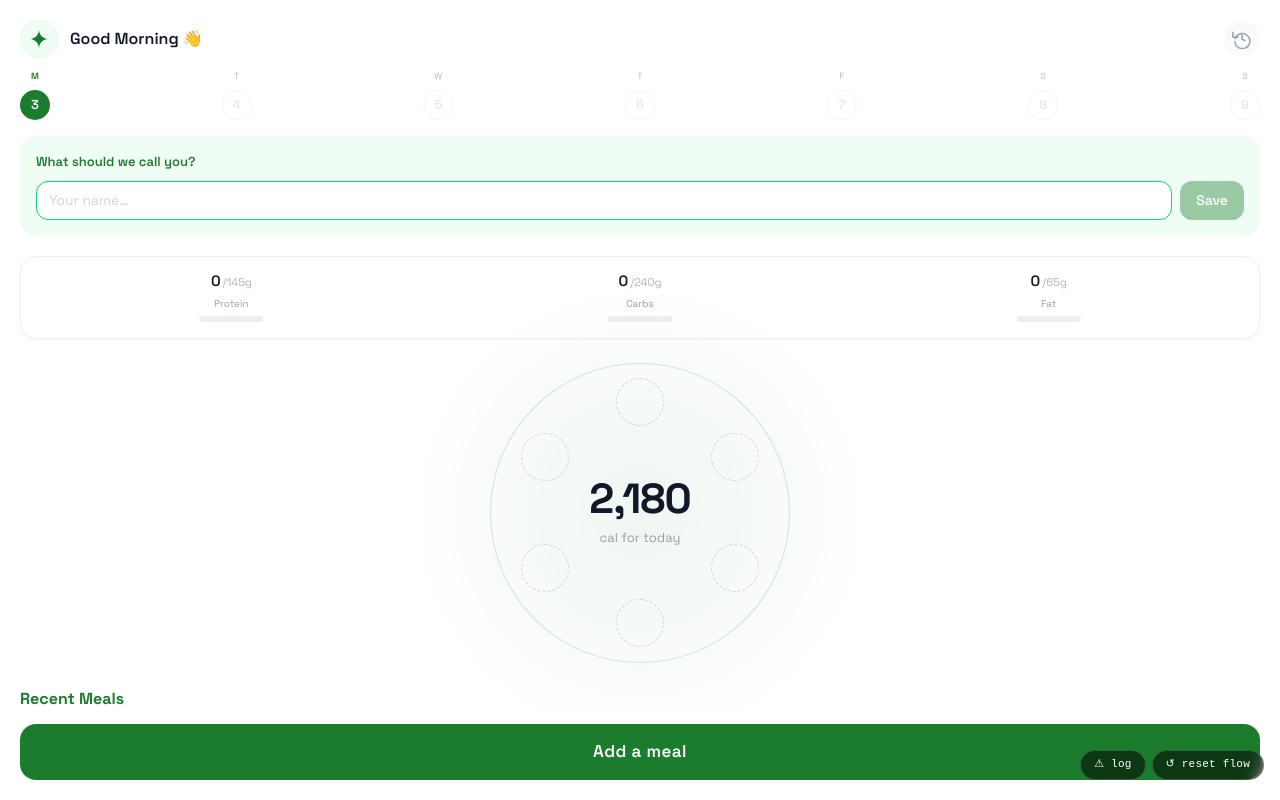
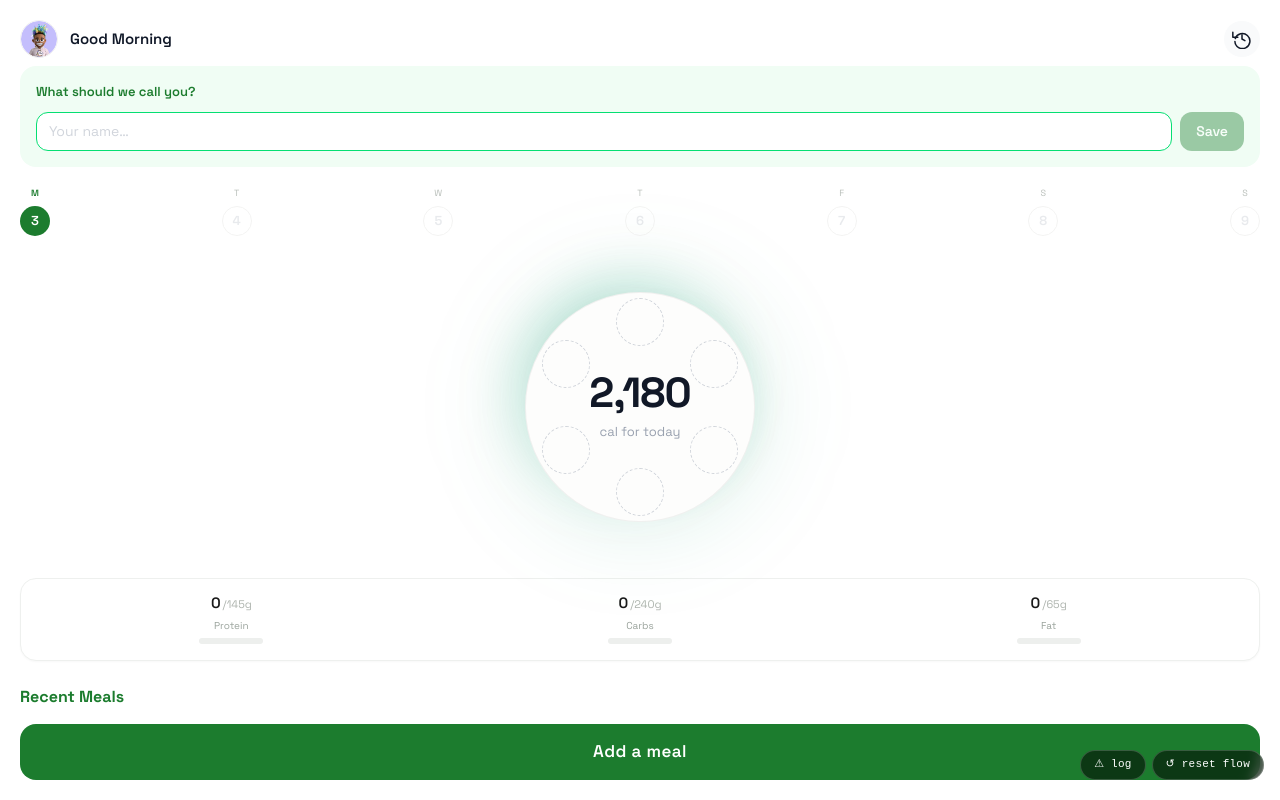
Before and after one commit to shubhamdhillon/disc, a React (Vite) app: page /today in a window 1280 px wide. Built offline with nearby package versions, Linux system fonts and the light colour scheme; a web font is replaced by a local one.

Commit message:
feat: final-version for thali's animation with small refinements

```diff
--- a/src/pages/Today.tsx
+++ b/src/pages/Today.tsx
@@ -166,23 +166,23 @@ function zoneDisplay(zone: DayZone, consumed: number, target: number): ZoneDispl
       return {
         number: remaining,
         sublabel: `left of ${target.toLocaleString()}`,
-        copy: 'Right on target. Good day.',
+        copy: 'Right on target. Good day',
         numberColor: '#111827',
         showCalUnit: true,
       }
     case 'over':
       return {
         number: overage,
-        sublabel: 'over today',
-        copy: `${overage} over today. Reset at midnight.`,
+        sublabel: 'Over today',
+        copy: `${overage} Over today.`,
         numberColor: accent,
         showCalUnit: true,
       }
     case 'under':
       return {
         number: deficit,
-        sublabel: 'under target',
-        copy: `You're ${deficit} under — eat something.`,
+        sublabel: 'Under target',
+        copy: `You're ${deficit} under, eat something`,
         numberColor: accent,
         showCalUnit: true,
       }
@@ -277,20 +277,20 @@ function CountUp({ target, duration, reduced, locale = false, className, style }
 // ─── Icons ────────────────────────────────────────────────────────────────────
 function AvatarIcon() {
   return (
-    <div className="flex h-[38px] w-[38px] items-center justify-center rounded-full border border-green-100 bg-green-50">
-      <svg width="20" height="20" viewBox="0 0 100 100" aria-hidden="true">
-        <path
-          d="M50 5 C47 32 32 47 5 50 C32 53 47 68 50 95 C53 68 68 53 95 50 C68 47 53 32 50 5Z"
-          fill={BRAND_GREEN}
+    <img
+      src="/avatar.png"
+      alt=""
+      width={38}
+      height={38}
+      className="h-[38px] w-[38px] flex-shrink-0 rounded-full object-cover"
+      style={{ border: '1px solid rgba(0,0,0,0.06)' }}
     />
-      </svg>
-    </div>
   )
 }
 
 function HistoryIcon() {
   return (
-    <svg width="20" height="20" viewBox="0 0 24 24" fill="none" stroke="#9ca3af" strokeWidth="1.8" strokeLinecap="round" strokeLinejoin="round" aria-hidden="true">
+    <svg width="20" height="20" viewBox="0 0 24 24" fill="none" stroke="#111827" strokeWidth="1.8" strokeLinecap="round" strokeLinejoin="round" aria-hidden="true">
       <polyline points="1 4 1 10 7 10" />
       <path d="M3.51 15a9 9 0 1 0 .49-3.51" />
       <polyline points="12 7 12 12 15.5 14" />
@@ -457,6 +457,26 @@ const TIER_KATORI: Record<MealTier, { fill: string; ring: string; number: string
   red:   { fill: '#FADCDC', ring: '#D96A6A', number: '#C45A5A' },
 }
 
+const VERDICT_GLOW = {
+  good: { core: '#059669', mid: '#065F46', rgb: '5,150,105',  particle: 'rgba(5,95,60,0.5)' },
+  warn: { core: '#D97706', mid: '#92400E', rgb: '217,119,6',   particle: 'rgba(146,64,14,0.5)' },
+  bad:  { core: '#E11D48', mid: '#9F1239', rgb: '225,29,72',   particle: 'rgba(159,18,57,0.5)' },
+} as const
+
+/** Tiny rim particles — staggered loops for nebula depth. */
+const NEBULA_PARTICLES = [
+  { top: '8%',  left: '42%', size: 2, dx: ['0%', '3%', '-2%', '0%'], dy: ['0%', '-8%', '-14%', '-18%'], dur: 14, delay: 0 },
+  { top: '14%', left: '72%', size: 3, dx: ['0%', '-4%', '2%', '0%'],  dy: ['0%', '-6%', '-12%', '-16%'], dur: 11, delay: 1.2 },
+  { top: '28%', left: '88%', size: 2, dx: ['0%', '-5%', '-2%', '0%'], dy: ['0%', '-4%', '-10%', '-14%'], dur: 16, delay: 0.4 },
+  { top: '55%', left: '92%', size: 2, dx: ['0%', '-3%', '1%', '0%'],  dy: ['0%', '-7%', '-11%', '-15%'], dur: 9,  delay: 2.1 },
+  { top: '78%', left: '78%', size: 3, dx: ['0%', '4%', '-1%', '0%'],  dy: ['0%', '-5%', '-9%',  '-13%'], dur: 13, delay: 0.8 },
+  { top: '88%', left: '48%', size: 2, dx: ['0%', '-2%', '3%', '0%'],  dy: ['0%', '-6%', '-12%', '-17%'], dur: 15, delay: 1.6 },
+  { top: '82%', left: '18%', size: 2, dx: ['0%', '5%', '2%', '0%'],   dy: ['0%', '-4%', '-10%', '-14%'], dur: 10, delay: 0.2 },
+  { top: '58%', left: '6%',  size: 3, dx: ['0%', '4%', '-1%', '0%'],  dy: ['0%', '-8%', '-13%', '-16%'], dur: 12, delay: 2.4 },
+  { top: '32%', left: '10%', size: 2, dx: ['0%', '3%', '-3%', '0%'],  dy: ['0%', '-5%', '-11%', '-15%'], dur: 8,  delay: 1.0 },
+  { top: '12%', left: '22%', size: 2, dx: ['0%', '2%', '-4%', '0%'],  dy: ['0%', '-7%', '-12%', '-18%'], dur: 14, delay: 1.8 },
+] as const
+
 function Thali({
   zone, display, meals, newlyFilledIdx, reduced,
 }: {
@@ -479,55 +499,166 @@ function Thali({
   const visual    = ZONE_VISUAL[zone]
   const showCal   = sizePx >= 34
 
-  const colorT = reduced
-    ? { duration: 0 }
-    : { duration: 0.4, ease: 'easeOut' as const }
+  // Day verdict — meal quality + calorie zone → glow color
+  const redCount = chronoMeals.filter(m => mealTier(m) === 'red').length
+  const isOver   = zone === 'over'
+  const verdict: 'good' | 'warn' | 'bad' =
+    (redCount >= 2 || isOver)                 ? 'bad'
+    : (redCount === 1 || zone === 'closing')  ? 'warn'
+    : 'good'
+  const g = VERDICT_GLOW[verdict]
+
+  // Copy reflects quality+calories verdict — not calories alone
+  const VERDICT_COPY = {
+    bad:  "Rough day, too much junk crept in",
+    warn: 'Decent, but watch the junk creeping in',
+  } as const
+  const VERDICT_COPY_COLOR = {
+    bad:  '#E11D48',
+    warn: '#D97706',
+    good: visual.accent,
+  } as const
+  const copyLine =
+    verdict === 'bad'  ? VERDICT_COPY.bad
+    : verdict === 'warn' ? VERDICT_COPY.warn
+    : display.copy   // good — keep celebratory / zone-positive line (or null)
+  const copyColor = VERDICT_COPY_COLOR[verdict]
 
   const emptyBorder = '1.5px dashed #D1D5DB'
-  const plateBg = `radial-gradient(circle, rgba(${visual.glowRgb},0.07) 0%, rgba(${visual.glowRgb},0.03) 65%, transparent 100%)`
-  const plateShadow = `0 0 72px 28px rgba(${visual.glowRgb},${visual.glowStrength})`
-
-  const showPulse = !reduced && visual.pulse
-  const showFullGlow = !reduced && visual.glowFull
 
   return (
-    <div className="flex flex-col items-center">
+    <div className="flex flex-col items-center py-8">
+      <div className="relative aspect-square w-full max-w-[230px]">
+        {/* Nebula layers — all behind opaque plate */}
         <motion.div
-        className="relative flex aspect-square w-full max-w-[300px] items-center justify-center rounded-full"
+          key={`nebula-1-${verdict}`}
+          aria-hidden="true"
+          className="pointer-events-none absolute rounded-full"
           style={{
-          borderWidth: 1.5,
-          borderStyle: 'solid',
-          // Gradient snaps with the zone; border + glow ease below
-          background: plateBg,
+            inset: '-16%',
+            zIndex: 0,
+            filter: 'blur(40px)',
+            background: `radial-gradient(circle at 50% 50%, rgba(${g.rgb},0.30) 0%, transparent 68%)`,
           }}
-        initial={false}
+          animate={
+            reduced
+              ? { x: 0, y: 0, scale: 1 }
+              : {
+                  x: ['-4%', '5%', '-4%'],
+                  y: ['4%', '-5%', '4%'],
+                  scale: [1, 1.08, 1],
+                }
+          }
+          transition={
+            reduced
+              ? { duration: 0 }
+              : {
+                  x:     { duration: 26, repeat: Infinity, ease: 'easeInOut' },
+                  y:     { duration: 21, repeat: Infinity, ease: 'easeInOut' },
+                  scale: { duration: 17, repeat: Infinity, ease: 'easeInOut' },
+                }
+          }
+        />
+        <motion.div
+          key={`nebula-2-${verdict}`}
+          aria-hidden="true"
+          className="pointer-events-none absolute rounded-full"
+          style={{
+            inset: '-10%',
+            zIndex: 0,
+            filter: 'blur(28px)',
+            background: `radial-gradient(circle at 42% 38%, rgba(${g.rgb},0.42) 0%, transparent 60%)`,
+          }}
+          animate={
+            reduced
+              ? { x: 0, y: 0, scale: 1 }
+              : {
+                  x: ['6%', '-5%', '6%'],
+                  y: ['-5%', '6%', '-5%'],
+                  scale: [1, 0.94, 1],
+                }
+          }
+          transition={
+            reduced
+              ? { duration: 0 }
+              : {
+                  x:     { duration: 19, repeat: Infinity, ease: 'easeInOut' },
+                  y:     { duration: 24, repeat: Infinity, ease: 'easeInOut' },
+                  scale: { duration: 14, repeat: Infinity, ease: 'easeInOut' },
+                }
+          }
+        />
+        <motion.div
+          key={`nebula-3-${verdict}`}
+          aria-hidden="true"
+          className="pointer-events-none absolute rounded-full"
+          style={{
+            inset: '-4%',
+            zIndex: 0,
+            filter: 'blur(18px)',
+            background: `radial-gradient(circle at 58% 55%, rgba(${g.rgb},0.34) 0%, transparent 52%)`,
+          }}
+          animate={
+            reduced
+              ? { x: 0, y: 0, opacity: 0.8 }
+              : {
+                  x: ['-6%', '4%', '-6%'],
+                  y: ['5%', '-6%', '5%'],
+                  opacity: [0.6, 1, 0.6],
+                }
+          }
+          transition={
+            reduced
+              ? { duration: 0 }
+              : {
+                  x:       { duration: 15, repeat: Infinity, ease: 'easeInOut' },
+                  y:       { duration: 12, repeat: Infinity, ease: 'easeInOut' },
+                  opacity: { duration: 9,  repeat: Infinity, ease: 'easeInOut' },
+                }
+          }
+        />
+
+        {/* Rim particles — hidden when reduced motion */}
+        {!reduced && NEBULA_PARTICLES.map((p, i) => (
+          <motion.div
+            key={`particle-${verdict}-${i}`}
+            aria-hidden="true"
+            className="pointer-events-none absolute rounded-full"
+            style={{
+              top: p.top,
+              left: p.left,
+              width: p.size,
+              height: p.size,
+              zIndex: 0,
+              backgroundColor: g.particle,
+            }}
             animate={{
-          borderColor: visual.border,
-          boxShadow: plateShadow,
+              x: [...p.dx],
+              y: [...p.dy],
+              opacity: [0, 0.85, 0.5, 0],
             }}
-        transition={colorT}
-      >
-        {/* Ambient glow — pulse for building/closing; solid full for landed */}
-        {showPulse && (
-          <motion.div
-            aria-hidden="true"
-            className="pointer-events-none absolute inset-0 rounded-full"
-            style={{ background: `radial-gradient(circle, rgba(${visual.glowRgb},0.07) 0%, transparent 65%)` }}
-            animate={{ opacity: [0.45, 1, 0.45] }}
-            transition={{ duration: 3.5, repeat: Infinity, ease: 'easeInOut' }}
+            transition={{
+              duration: p.dur,
+              delay: p.delay,
+              repeat: Infinity,
+              ease: 'easeInOut',
+            }}
           />
-        )}
-        {showFullGlow && (
+        ))}
+
+        {/* Opaque plate surface — blocks glow from washing the face */}
         <div
           aria-hidden="true"
-            className="pointer-events-none absolute inset-0 rounded-full"
+          className="absolute inset-0 rounded-full"
           style={{
-              background: `radial-gradient(circle, rgba(${visual.glowRgb},0.14) 0%, transparent 65%)`,
-              opacity: 1,
+            zIndex: 1,
+            backgroundColor: '#FDFDFC',
+            border: '1px solid rgba(0,0,0,0.05)',
           }}
         />
-        )}
 
+        {/* Katoris + center — on top of the opaque surface */}
+        <div className="absolute inset-0 z-[2] flex items-center justify-center rounded-full">
         {/* Katoris — outer div = position, inner motion.div = spring/fade */}
         {positions.map((pos, i) => {
           const meal          = chronoMeals[i]
@@ -612,21 +743,22 @@ function Thali({
           </p>
           <p className="mt-2 text-[13px] text-gray-400">{display.sublabel}</p>
         </div>
-      </motion.div>
+        </div>
+      </div>
 
-      {/* Zone copy line — outside the plate for breathing room */}
+      {/* Verdict copy — quality + calories, not calories alone */}
       <AnimatePresence mode="wait">
-        {display.copy && (
+        {copyLine && (
           <motion.p
-            key={display.copy}
+            key={copyLine}
             className="mt-4 max-w-[280px] text-center text-[13px] font-medium"
-            style={{ color: visual.accent }}
+            style={{ color: copyColor }}
             initial={reduced ? false : { opacity: 0, y: 4 }}
             animate={{ opacity: 1, y: 0 }}
             exit={reduced ? undefined : { opacity: 0, y: -4 }}
             transition={{ duration: 0.3, ease: 'easeOut' }}
           >
-            {display.copy}
+            {copyLine}
           </motion.p>
         )}
       </AnimatePresence>
@@ -733,7 +865,7 @@ function WeekStrip({ week }: { week: DailyRecord[] }) {
   const todayStr = toDateKey(new Date())
 
   return (
-    <div className="flex w-full items-start justify-between px-5">
+    <div className="flex w-full items-start justify-between bg-transparent">
       {week.map(record => {
         const d        = parseLocalDate(record.date)
         const letter   = DAY_LETTERS[d.getDay()]
@@ -888,62 +1020,59 @@ export default function Today() {
       exit={{ opacity: 0, transition: { duration: 0.2 } }}
       transition={{ duration: 0.3, ease: 'easeOut' }}
     >
-      {/* Top block: header + week strip */}
+      {/* Header */}
       <div
-        className="flex-shrink-0"
+        className="flex-shrink-0 bg-transparent"
         style={{ paddingTop: 'max(env(safe-area-inset-top, 0px), 20px)' }}
       >
         <motion.div
-          className="flex items-center justify-between px-5 pb-3"
+          className="flex items-center justify-between gap-3 px-5 pb-2"
           {...fadeUp(0, prefersReduced)}
         >
-          <div className="flex items-center gap-3">
+          <div className="flex min-w-0 flex-1 items-center gap-3">
             <AvatarIcon />
-            <div>
-              {name ? (
-                <>
-                  <p className="text-[11px] text-gray-400">{greeting}</p>
-                  <p className="text-[16px] font-semibold leading-tight text-gray-900">{name}</p>
-                </>
-              ) : (
-                <p className="text-[16px] font-semibold text-gray-900">{greeting} 👋</p>
-              )}
+            <p className="min-w-0 truncate text-[15px] font-semibold leading-tight text-gray-900">
+              {name ? `${greeting}, ${name}` : greeting}
+            </p>
           </div>
-          </div>
-          <button type="button" aria-label="View history" className="flex h-9 w-9 items-center justify-center rounded-full bg-gray-50">
+          <button type="button" aria-label="View history" className="flex h-9 w-9 flex-shrink-0 items-center justify-center rounded-full bg-gray-50">
             <HistoryIcon />
           </button>
-        </motion.div>
-
-        <motion.div className="pb-4" {...fadeUp(0.02, prefersReduced)}>
-          <WeekStrip week={week} />
         </motion.div>
       </div>
 
       {/* Scrollable content */}
-      <div className="flex-1 overflow-y-auto">
+      <div className="flex-1 overflow-y-auto bg-transparent">
         {!name && <NamePrompt onSave={handleSetName} />}
 
         <div className="flex flex-col gap-6 px-5 pb-4">
 
-          {/* Macro strip — staggered entrance */}
-          <motion.div {...fadeUp(0.06, prefersReduced)}>
+          {/* Week strip — transparent so plate halo can bleed behind */}
+          <motion.div
+            className="relative z-10 bg-transparent"
+            {...fadeUp(0.02, prefersReduced)}
+          >
+            <WeekStrip week={week} />
+          </motion.div>
+
+          {/* Thali — equal space above/below via gap-6 + symmetric py-8 */}
+          <motion.div className="relative z-0" {...fadeUp(0.06, prefersReduced)}>
+            <Thali
+              zone={zone}
+              display={display}
+              meals={meals}
+              newlyFilledIdx={newKatoriIdx}
+              reduced={prefersReduced}
+            />
+          </motion.div>
+
+          {/* Macro strip */}
+          <motion.div {...fadeUp(0.14, prefersReduced)}>
             <MacroStrip
               targets={targets}
               consumed={consumed}
               dayName={dayName}
               mealsCount={meals.length}
-              reduced={prefersReduced}
-            />
-          </motion.div>
-
-          {/* Thali plate */}
-          <motion.div {...fadeUp(0.14, prefersReduced)}>
-            <Thali
-              zone={zone}
-              display={display}
-              meals={meals}
-              newlyFilledIdx={newKatoriIdx}
               reduced={prefersReduced}
             />
           </motion.div>
```
Also changed, not shown: public/avatar.png (added). Lines whose indentation alone changed are shown as unchanged.
